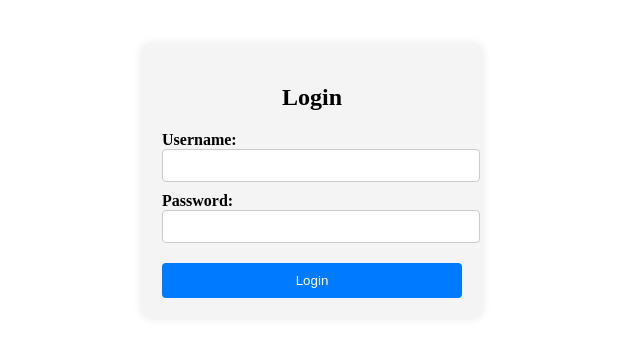
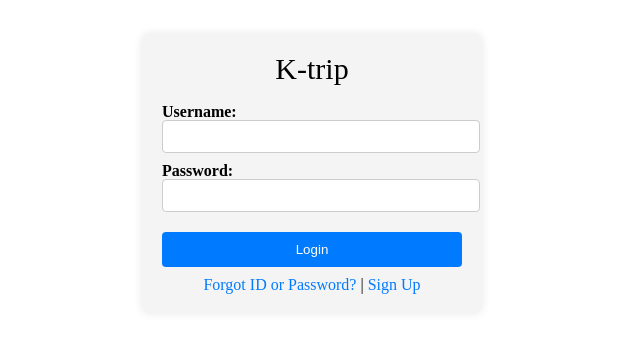
Before and after one commit to hyoinYang/kTrip-frontend, a React (Create React App) app in the folder k_trip/: page / in a window 1280 px wide. Shown: the part 227-564 px from the top of the page, without its empty margins (328-968 px from the left). Built offline with nearby package versions, Linux system fonts and the light colour scheme.

Commit message:
회원가입 창 구현 및 라우터 설정

```diff
--- a/k_trip/package.json
+++ b/k_trip/package.json
@@ -8,6 +8,7 @@
     "@testing-library/user-event": "^13.5.0",
     "react": "^18.2.0",
     "react-dom": "^18.2.0",
+    "react-router-dom": "^6.23.0",
     "react-scripts": "5.0.1",
     "web-vitals": "^2.1.4"
   },
--- a/k_trip/src/App.css
+++ /dev/null
@@ -1,48 +0,0 @@
-/* Login.css */
-
-.container {
-  display: flex;
-  justify-content: center;
-  align-items: center;
-  height: 100vh;
-}
-
-.form {
-  background-color: #f4f4f4;
-  padding: 20px;
-  border-radius: 8px;
-  box-shadow: 0 0 10px rgba(0, 0, 0, 0.1);
-  width: 300px;
-}
-
-.form h2 {
-  text-align: center;
-  margin-bottom: 20px;
-}
-
-.form label {
-  font-weight: bold;
-}
-
-.form input {
-  width: 100%;
-  padding: 8px;
-  margin-bottom: 10px;
-  border-radius: 4px;
-  border: 1px solid #ccc;
-}
-
-.form button {
-  width: 100%;
-  padding: 10px;
-  margin-top: 10px;
-  background-color: #007bff;
-  color: #fff;
-  border: none;
-  border-radius: 4px;
-  cursor: pointer;
-}
-
-.form button:hover {
-  background-color: #0056b3;
-}
--- /dev/null
+++ b/k_trip/src/Login.css
@@ -0,0 +1,61 @@
+.container {
+    display: flex;
+    justify-content: center;
+    align-items: center;
+    height: 100vh;
+}
+
+.form {
+    background-color: #f4f4f4;
+    padding: 20px;
+    border-radius: 8px;
+    box-shadow: 0 0 10px rgba(0, 0, 0, 0.1);
+    width: 300px;
+}
+
+.form h1 {
+    text-align: center;
+    margin-bottom: 20px;
+    font-size: 30px;
+}
+
+.form label {
+    font-weight: bold;
+}
+
+.form input {
+    width: 100%;
+    padding: 8px;
+    margin-bottom: 10px;
+    border-radius: 4px;
+    border: 1px solid #ccc;
+}
+
+.form button {
+    width: 100%;
+    padding: 10px;
+    margin-top: 10px;
+    background-color: #007bff;
+    color: #fff;
+    border: none;
+    border-radius: 4px;
+    cursor: pointer;
+}
+
+.form button:hover {
+    background-color: #0056b3;
+}
+
+.extra-links {
+    margin-top: 10px;
+    text-align: center;
+}
+
+.extra-links a {
+    text-decoration: none;
+    color: #007bff;
+}
+
+.extra-links a:hover {
+    text-decoration: underline;
+}
--- a/k_trip/src/Login.js
+++ b/k_trip/src/Login.js
@@ -1,5 +1,6 @@
 import React, { useState } from 'react';
-import './App.css'; // Import the CSS file
+import './reset.css';
+import './Login.css'; // Import the CSS file
 
 function Login() {
     const [username, setUsername] = useState('');
@@ -26,7 +27,7 @@ function Login() {
     return (
         <div className="container">
             <div className="form">
-                <h2>Login</h2>
+                <h1>K-trip</h1>
                 <form onSubmit={handleSubmit}>
                     <div>
                         <label>Username:</label>
@@ -47,6 +48,11 @@ function Login() {
                         />
                     </div>
                     <button type="submit">Login</button>
+                    <div className="extra-links">
+                        <a href="#">Forgot ID or Password?</a>
+                        <span> | </span>
+                        <a href="#">Sign Up</a>
+                    </div>
                 </form>
             </div>
         </div>
--- /dev/null
+++ b/k_trip/src/router.js
@@ -0,0 +1,3 @@
+import {createBrowserRouter, Route, Routes} from "react-router-dom";
+
+const router = createBrowserRouter([]);
```
Also changed, not shown: 1 other file (tests, documents, lock files or other folders).
